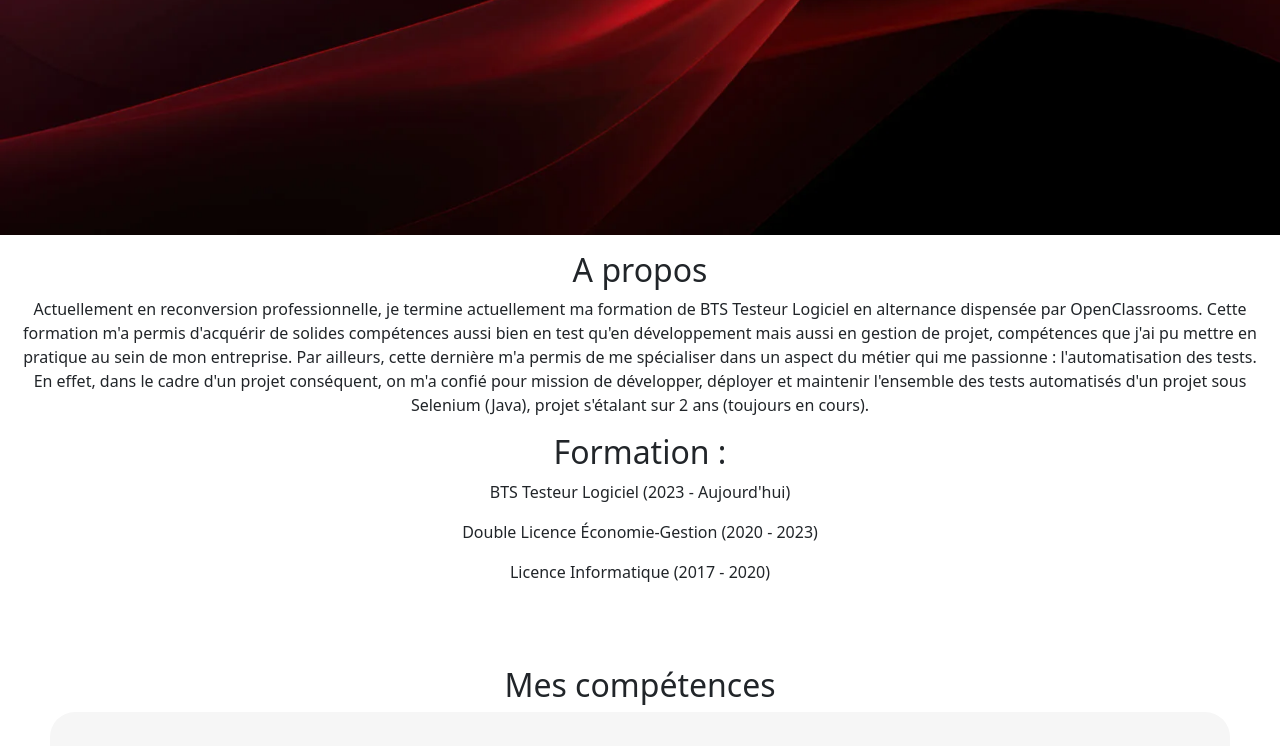
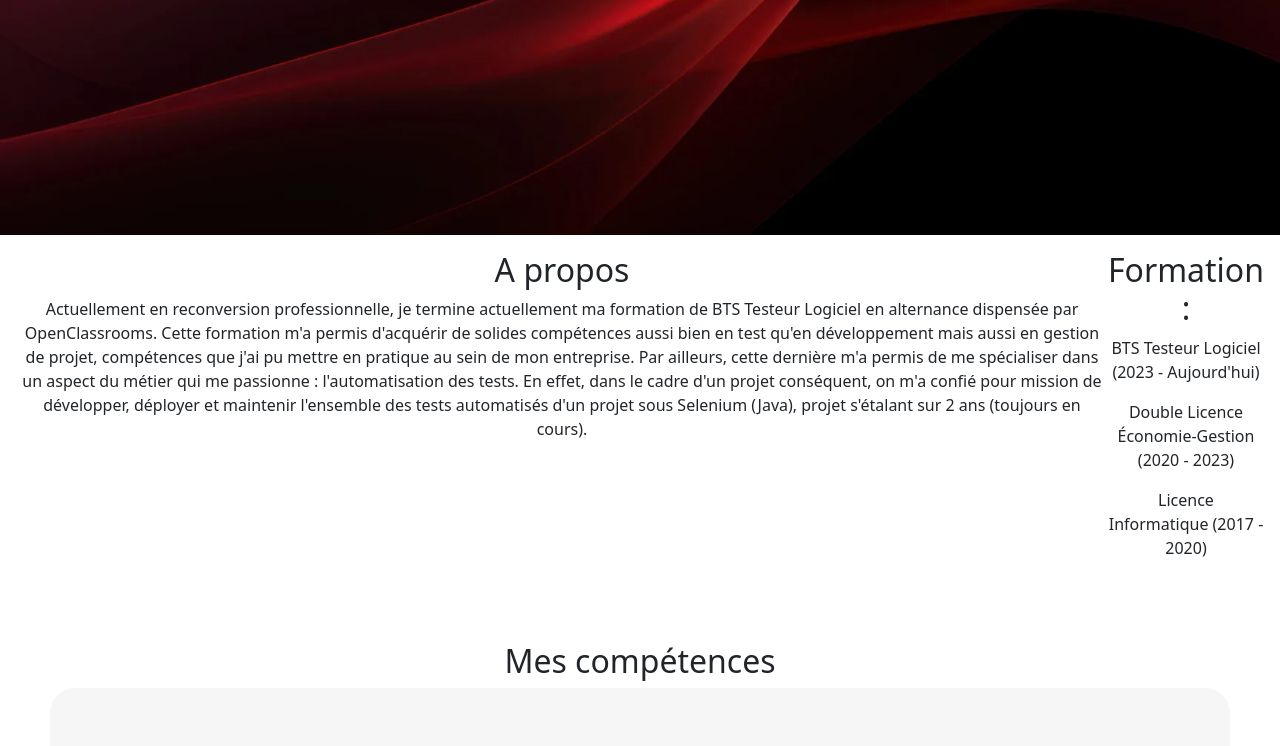
Before and after one commit to sunny-biard/Portfolio, a React (Vite) app: page / in a window 1280 px wide. Shown: the part 565-1311 px from the top of the page. Built offline with nearby package versions, Linux system fonts and the light colour scheme.

Commit message:
About section

```diff
--- a/src/App.css
+++ b/src/App.css
@@ -61,7 +61,7 @@ section {
 }
 
 .containerAbout {
-    flex-direction: column;
+    flex-direction: row;
 }
 
 
```
